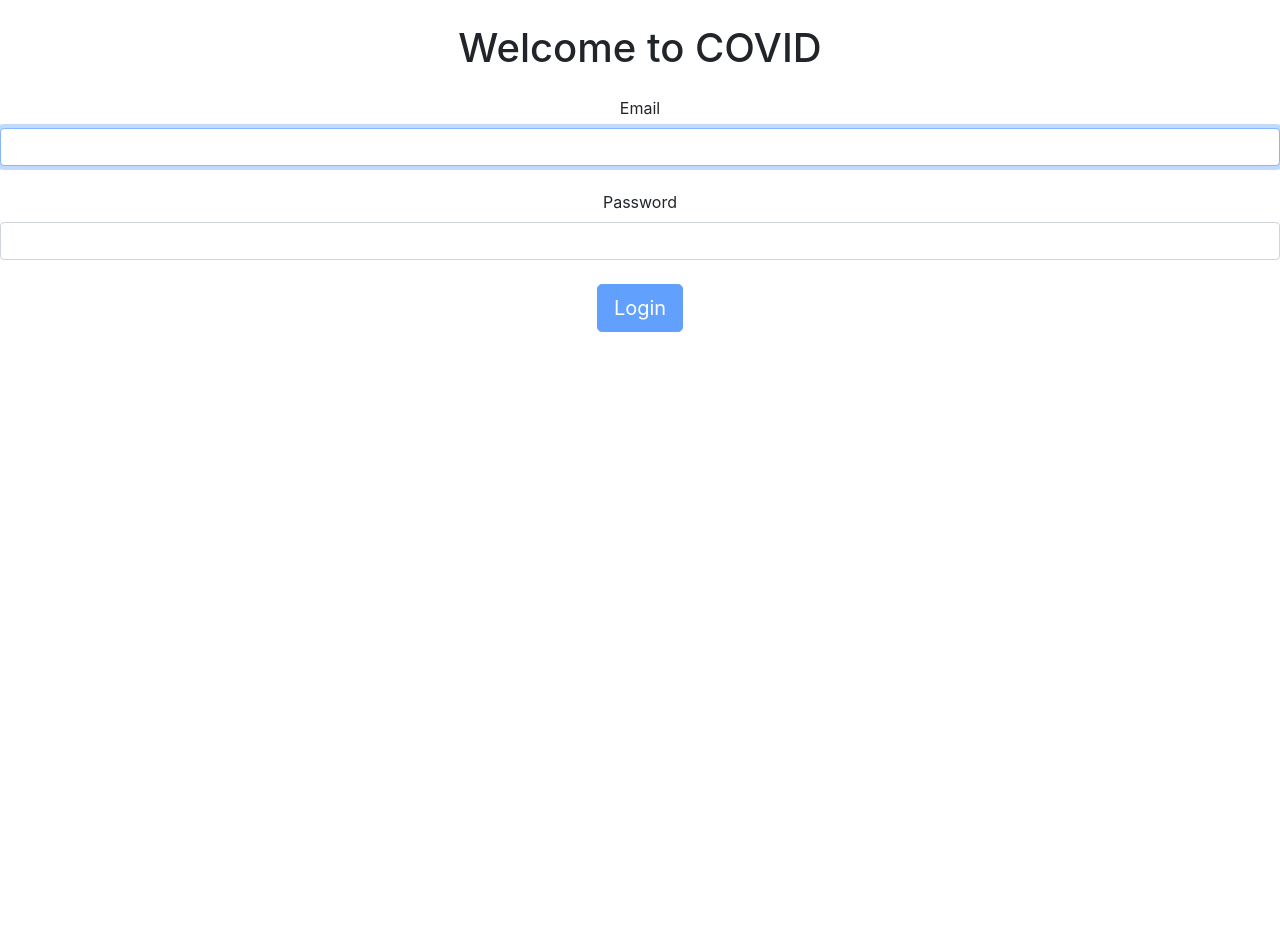
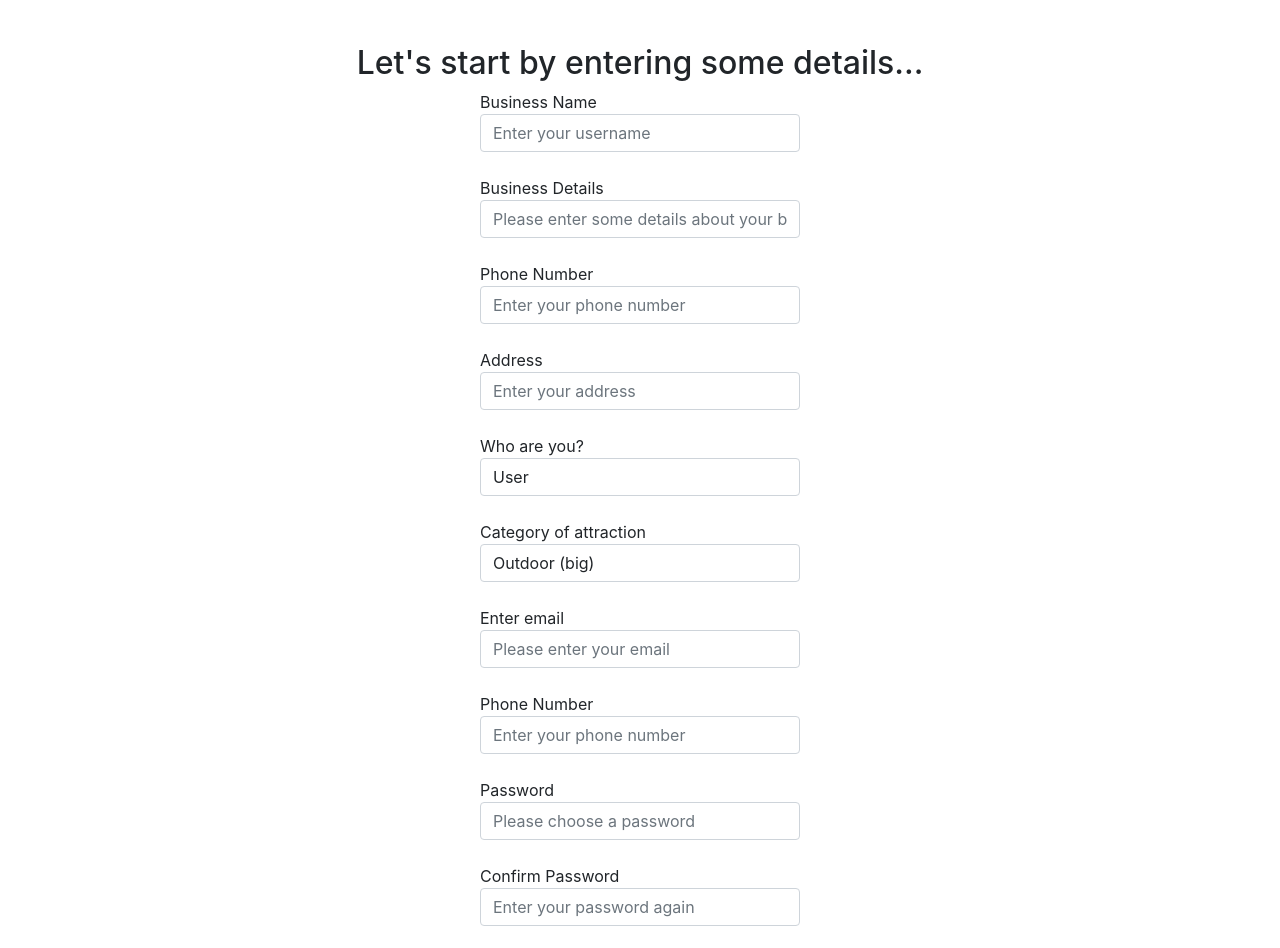
Before and after one commit to luketeosmu/covid-app, a React (Create React App) app: page / in a window 1280 px wide. Shown: the top 948 px of the page. Before the commit the page ends 800 px from the top, so only its background shows below. Built offline with nearby package versions, Linux system fonts and the light colour scheme.

Commit message:
registration page

```diff
--- a/package.json
+++ b/package.json
@@ -11,6 +11,7 @@
     "react-dom": "^17.0.2",
     "react-router-dom": "^5.3.0",
     "react-scripts": "4.0.3",
+    "reactstrap": "^8.10.0",
     "web-vitals": "^1.0.1"
   },
   "scripts": {
--- a/src/App.jsx
+++ b/src/App.jsx
@@ -3,12 +3,13 @@ import React from "react";
 import { BrowserRouter as Router, Switch, Route } from "react-router-dom";
 import './App.css';
 import Login from "./components/Login/Login.jsx"
+import Register from "./components/Registration/Registration"
 
 function App() {
   return (
     <Router>
     <Switch>
-        <Route path='/' exact component={Login}/>
+        <Route path='/' exact component={Register}/>
     </Switch>
     </Router>
   );
--- a/src/components/Login/Login.css
+++ b/src/components/Login/Login.css
@@ -0,0 +1,10 @@
+@media all and (min-width: 480px) {
+    .Login {
+      padding: 60px 0;
+    }
+
+    .Login form {
+      margin: 0 auto;
+      max-width: 320px;
+    }
+  }
--- a/src/components/Login/Login.jsx
+++ b/src/components/Login/Login.jsx
@@ -2,6 +2,7 @@ import React, { useState } from "react";
 import { Form, Button } from "react-bootstrap";
 import "./Login.css";
 import { useHistory } from 'react-router-dom';
+
 //import Header from "../Header/HeaderLogout";
 
 
@@ -25,7 +26,6 @@ export default function Login() {
 
     return (
         <>
-
         <div className="Login">
         <h1 className="d-flex justify-content-center mt-4">Welcome to COVID</h1>
             <Form onSubmit={handleSubmit}>
--- /dev/null
+++ b/src/components/Registration/Registration.css
@@ -0,0 +1,12 @@
+
+@media all and (min-width: 680px) {
+    .Register {
+      padding: 20px 0;
+      margin: 0%;
+    }
+
+    .Register form {
+      margin: 0 auto;
+      max-width: 320px;
+    }
+  }
--- /dev/null
+++ b/src/components/Registration/Registration.jsx
@@ -0,0 +1,99 @@
+import React, { useState } from 'react';
+import { Col, Row, Button, Form, FormGroup, Label, Input } from 'reactstrap';
+import "./Registration.css";
+//import Header from "../Header/HeaderLogout";
+
+function Register() {
+    const [username, setUsername] = useState("");
+    const [email, setEmail] = useState("");
+    const [phone, setPhone] = useState("");
+    const [address, setAddress] = useState("");
+    const [password, setPassword] = useState("");
+    const [confirmPassword, setConfirmPassword] = useState("");
+    function validateForm() {
+        return email.length > 0 && password.length > 0;
+    }
+
+    function handleSubmit(event) {
+        event.preventDefault();
+    }
+
+    return (
+        <>
+        <div className="Register">
+        <h2 className="d-flex justify-content-center mt-4">Let's start by entering some details...</h2>
+            <Form onSubmit={handleSubmit}>
+                <FormGroup>
+                    <Label for="username">Business Name</Label>
+                    <Input type="text" name="username" id="username" placeholder="Enter your username" />
+                </FormGroup>
+
+                <FormGroup className="mt-4">
+                    <Label for="description">Business Details</Label>
+                    <Input type="text" name="text" id="description" placeholder="Please enter some details about your business" />
+                </FormGroup>
+
+                <FormGroup className="mt-4">
+                    <Label for="phone">Phone Number</Label>
+                    <Input type="number" name="phone" id="phone" placeholder="Enter your phone number" />
+                </FormGroup>
+
+                <FormGroup className="mt-4">
+                    <Label for="address">Address</Label>
+                    <Input type="text" name="address" id="address" placeholder="Enter your address" />
+                </FormGroup>
+
+
+                <FormGroup className="mt-4">
+                    <Label for="option">Who are you?</Label>
+                    <Input type="select" name="select" id="exampleSelect">
+                        <option>User</option>
+                        <option>Business</option>
+                    </Input>
+                </FormGroup>
+
+                <FormGroup className="mt-4">
+                    <Label for="option">Category of attraction</Label>
+                    <Input type="select" name="select" id="exampleSelect">
+                        <option>Outdoor (big)</option>
+                        <option>Outdoor (small)</option>
+                        <option>Indoor (big)</option>
+                        <option>Indoor (small)</option>
+                        <option>small (big)</option>
+                        <option>big (big)</option>
+                        <option>NA</option>
+                    </Input>
+                </FormGroup>
+
+                <FormGroup className="mt-4">
+                    <Label for="email">Enter email</Label>
+                    <Input type="email" name="email" id="email" placeholder="Please enter your email" />
+                </FormGroup>
+
+                <FormGroup className="mt-4">
+                    <Label for="email">Phone Number</Label>
+                    <Input type="number" name="phone" id="phone" placeholder="Enter your phone number" />
+                </FormGroup>
+
+                <FormGroup className="mt-4">
+                    <Label for="password">Password</Label>
+                    <Input type="password" name="password" id="password" placeholder="Please choose a password" />
+                </FormGroup>
+
+                <FormGroup className="mt-4">
+                    <Label for="cfmPassword">Confirm Password</Label>
+                    <Input type="password" name="cfmPassword" id="cfmPassword" placeholder="Enter your password again" />
+                </FormGroup>
+
+                <FormGroup className="mt-4">
+                <Button block size="lg" type="submit" disabled={!validateForm()}>
+                        Register
+                    </Button>
+                </FormGroup>
+
+            </Form>
+        </div>
+        </>
+    );
+}
+export default Register;
```
Also changed, not shown: 2 other files (tests, documents, lock files or other folders).
